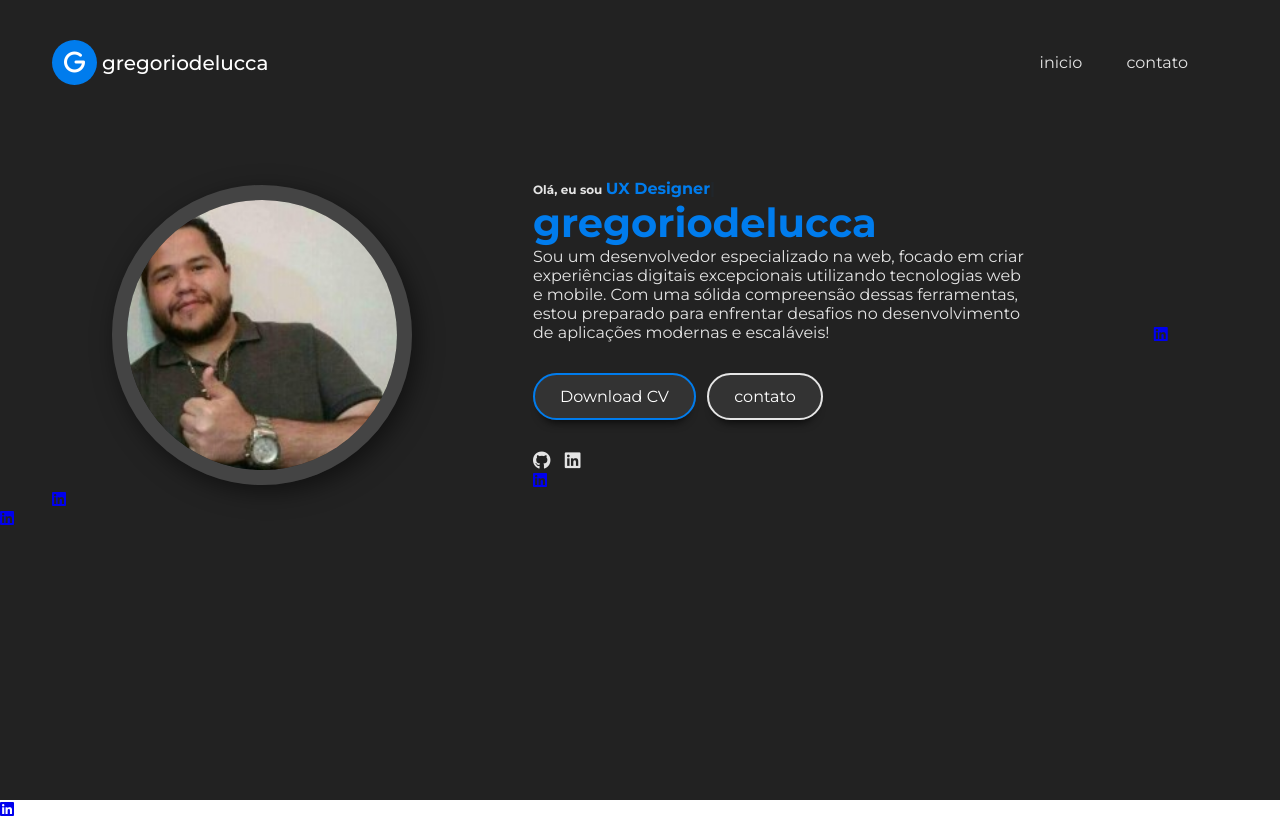
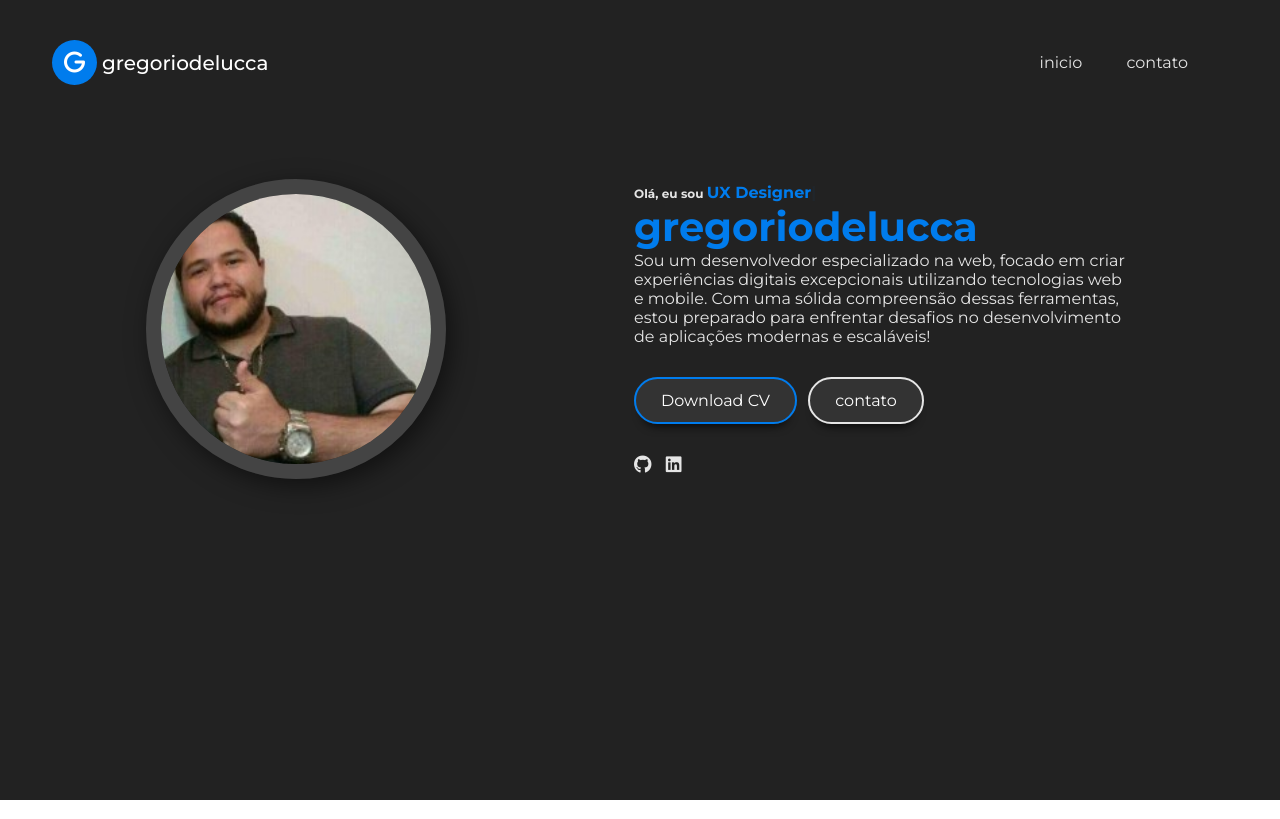
Before and after one commit to gregoriodelucca/leadingpageG, a plain HTML site: page index.html in a window 1280 px wide. Drawn offline with nearby package versions, Linux system fonts and the light colour scheme.

Commit message:
Update index.html

```diff
--- a/index.html
+++ b/index.html
@@ -48,7 +48,7 @@
 
                     <div class="social">
                         <a href="https://github.com/gregoriodelucca" target="_blank"><i class="fa-brands fa-github"></i></a>
-                        <a href="https://www.linkedin.com/in/gregoriodelucca/" target="_blank"><i class="fa-brands fa-linkedin"></i</a>
+                        <a href="https://www.linkedin.com/in/gregoriodelucca/" target="_blank"><i class="fa-brands fa-linkedin"></i></a>
                     </div>
                 </div>
             </div>
```
